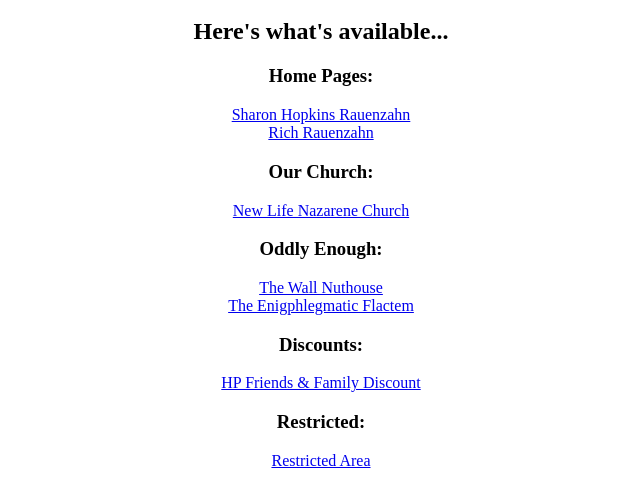
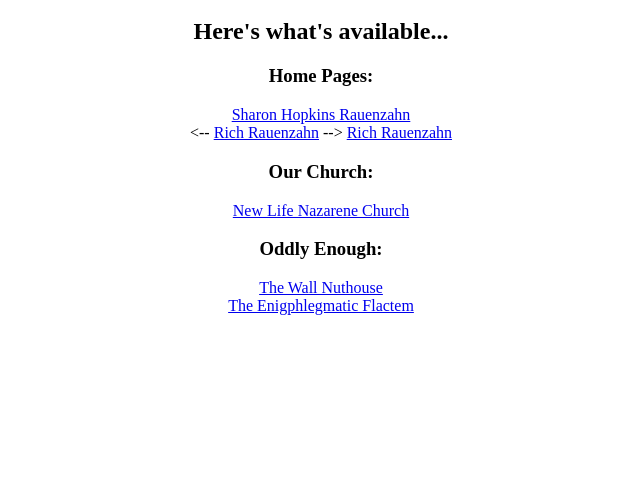
Before and after one commit to rrauenza/rrauenza.github.io, a plain HTML site: page index.html in a window 1280 px wide. Shown: the part 48-552 px from the top of the page, without its empty margins (319-959 px from the left). Drawn offline with Linux system fonts and the light colour scheme.

Commit message:
checkpoint

```diff
--- a/index.html
+++ b/index.html
@@ -27,7 +27,10 @@
   </center>
 
   <center>
+    <--
     <a href="http://www.linkedin.com/pub/rich-rauenzahn/0/359/a16">Rich Rauenzahn</a>
+    -->
+    <a href="http://richrauenzahn.blogspot.com/">Rich Rauenzahn</a>
   </center>
 
   <center>
@@ -50,27 +53,7 @@
     <a href="http://www.flactem.com">The Enigphlegmatic Flactem</a>
   </center>
 
-  <center>
-    <h3>Discounts:</h3>
-  </center>
-
-  <center>
-    <a href="http://www.hpdirect.com/deals/friendsandfamily">HP Friends &amp; Family Discount</a>
-  </center>
-
-  <center>
-    <h3>Restricted:</h3>
-  </center>
-
-  <center>
-    <a href="/restr/">Restricted Area</a>
-  </center><script type="text/javascript" src="/ga.js">
-</script><br>
-  <br>
-  <!--
-<font class=hideme>
-<a href="/st.html">Nothing to see here...</a>
-</font>
--->
+  <script type="text/javascript" src="/ga.js"></script>
+  <font class="hideme"><a href="/st.html"><a></font>
 </body>
 </html>
```
